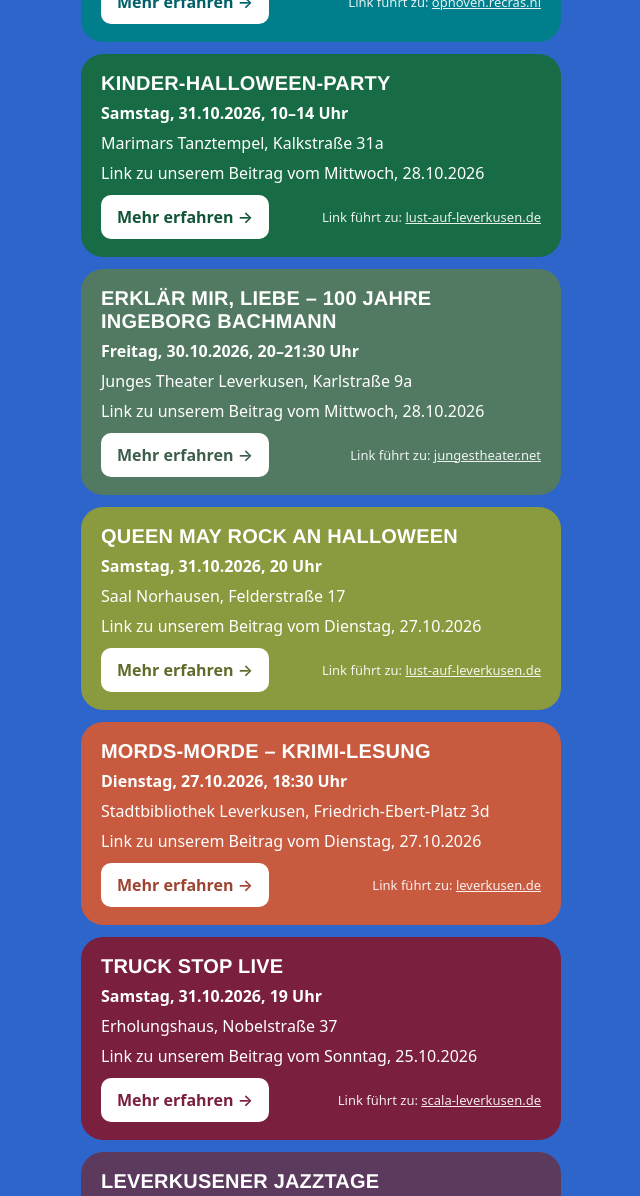
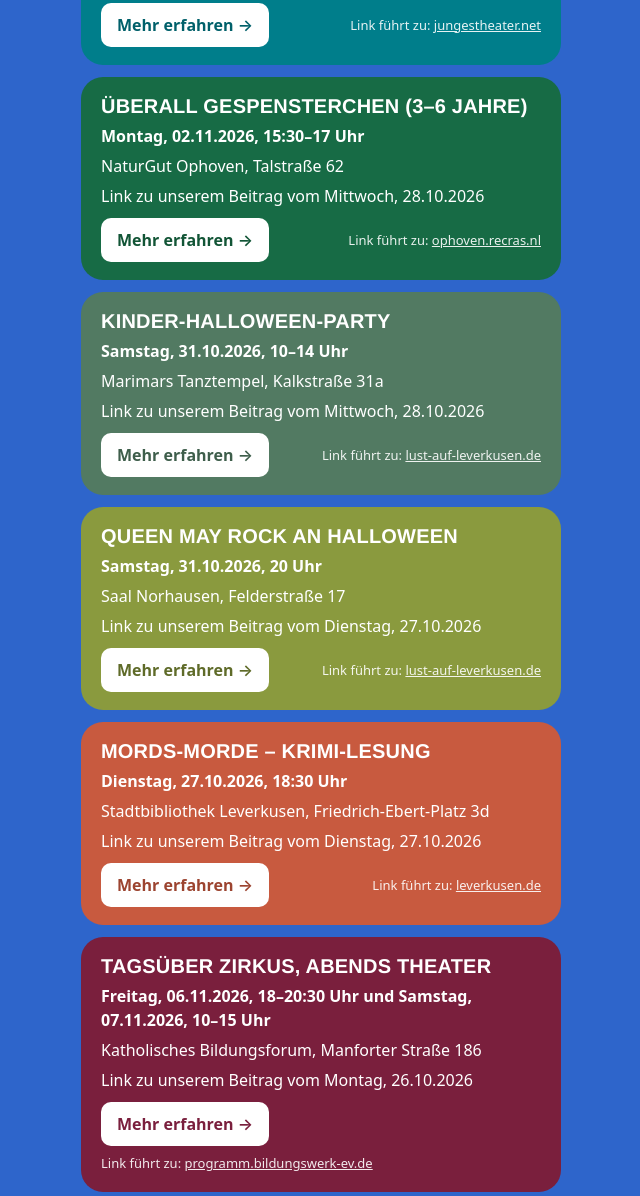
Before and after one commit to servhu/leverkusen, a plain HTML site: page index.html in a window 1280 px wide. Shown: the part 750-1946 px from the top of the page, without its empty margins (319-959 px from the left). Drawn offline with Linux system fonts and the light colour scheme.

Commit message:
Linktree aktualisiert: Tagsüber Zirkus, abends Theater
Co-Authored-By: Claude Sonnet 5.5 <noreply@anthropic.com>
Claude-Session: https://claude.ai/code/session_01N1a4G6CS5M1VCCTNfbRmPM

```diff
--- a/index.html
+++ b/index.html
@@ -162,6 +162,16 @@ footer a:focus-visible { outline: 2px solid var(--white); outline-offset: 2px; }
 // Links aus unseren Beiträgen: erscheinen oben, jeder in einer eigenen Farbe (siehe FARBEN).
 const AKTUELL = [
   {
+    title: "Erklär mir, Liebe – 100 Jahre Ingeborg Bachmann",
+    when: "Freitag, 30.10.2026, 20–21:30 Uhr",
+    where: "Junges Theater Leverkusen, Karlstraße 9a",
+    url: "https://www.jungestheater.net/spielplan/2c59xk47o2otqrfhdhrl084nsqrn4y",
+    id: "2026-10-27-extra-0646|t7",
+    bis: "2026-10-30",
+    seit: "2026-10-28",
+    gepostet: "2026-10-28"
+  },
+  {
     title: "Überall Gespensterchen (3–6 Jahre)",
     when: "Montag, 02.11.2026, 15:30–17 Uhr",
     where: "NaturGut Ophoven, Talstraße 62",
@@ -178,16 +188,6 @@ const AKTUELL = [
     url: "https://lust-auf-leverkusen.de/veranstaltung/kinder-halloween-party/",
     id: "2026-10-27-extra-0646|t1",
     bis: "2026-10-31",
-    seit: "2026-10-28",
-    gepostet: "2026-10-28"
-  },
-  {
-    title: "Erklär mir, Liebe – 100 Jahre Ingeborg Bachmann",
-    when: "Freitag, 30.10.2026, 20–21:30 Uhr",
-    where: "Junges Theater Leverkusen, Karlstraße 9a",
-    url: "https://www.jungestheater.net/spielplan/2c59xk47o2otqrfhdhrl084nsqrn4y",
-    id: "2026-10-27-extra-0646|t7",
-    bis: "2026-10-30",
     seit: "2026-10-28",
     gepostet: "2026-10-28"
   },
@@ -210,6 +210,16 @@ const AKTUELL = [
     bis: "2026-10-27",
     seit: "2026-10-27",
     gepostet: "2026-10-27"
+  },
+  {
+    title: "Tagsüber Zirkus, abends Theater",
+    when: "Freitag, 06.11.2026, 18–20:30 Uhr und Samstag, 07.11.2026, 10–15 Uhr",
+    where: "Katholisches Bildungsforum, Manforter Straße 186",
+    url: "https://programm.bildungswerk-ev.de/bildungsforum-leverkusen/webbasys/index.php?kathaupt=11&knr=2663740003",
+    id: "2026-10-23-extra-0647|t10",
+    bis: "2026-11-07",
+    seit: "2026-10-29",
+    gepostet: "2026-10-26"
   },
   {
     title: "Truck Stop live",
```
